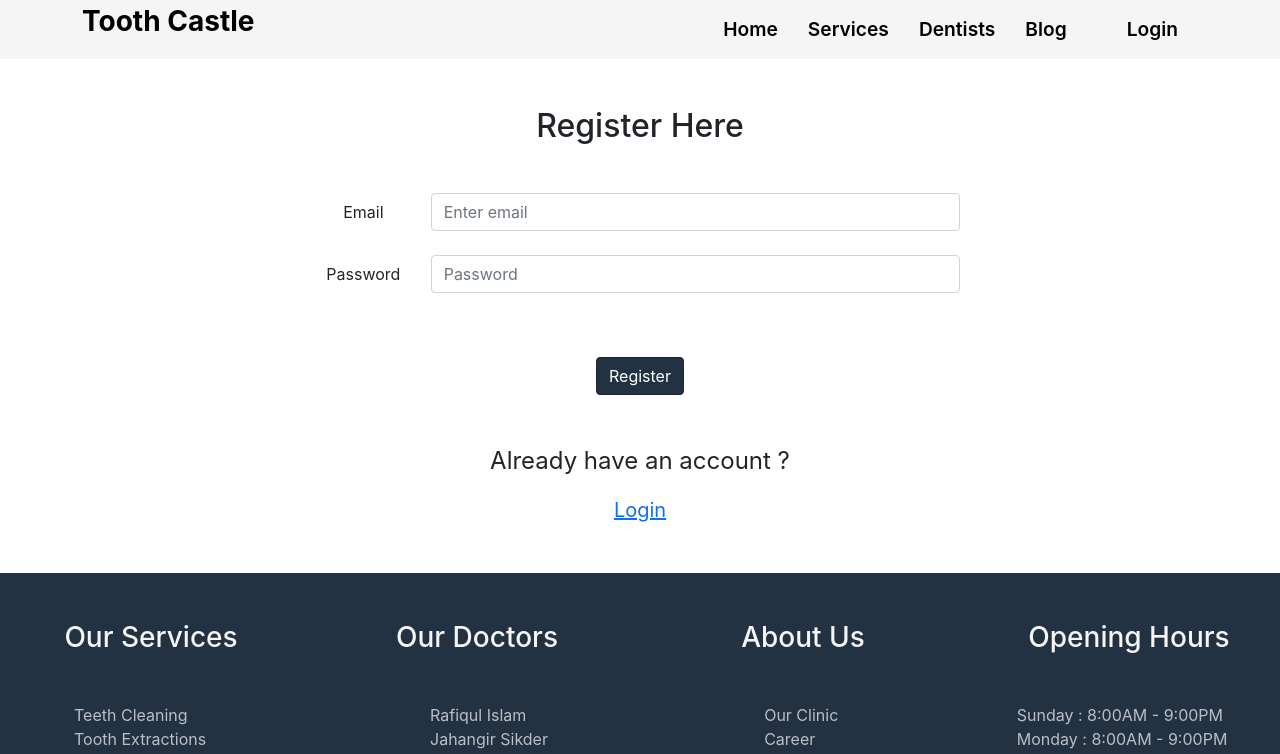
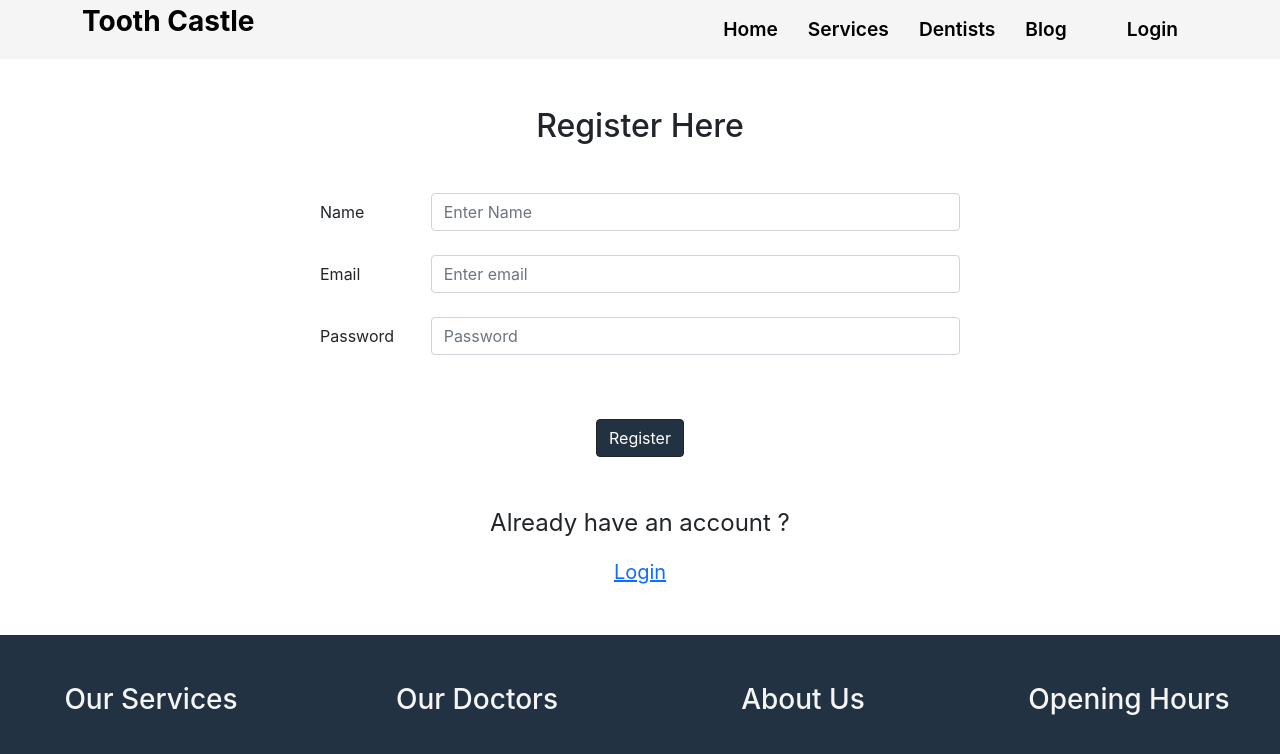
Before and after one commit to IshtiaqAhmed001/toothcastle-dental-clinic, a React (Create React App) app: page /register in a window 1280 px wide. Shown: the top 754 px of the page. Built offline with nearby package versions, Linux system fonts and the light colour scheme; no server answers.

Commit message:
login procedures done

```diff
--- a/src/components/Register/Register.js
+++ b/src/components/Register/Register.js
@@ -1,12 +1,17 @@
+import { updateProfile } from '@firebase/auth';
 import React, { useState } from 'react';
 import { Link } from 'react-router-dom';
 import useAuth from '../../hooks/useAuth';
 
 const Register = () => {
     const [email, setEmail] = useState('');
+    const [name, setName] = useState('');
     const [password, setPassword] = useState('');
-    const { registerWithEmailandPass, error, setError, signInUsingEmailandPassword } = useAuth();
+    const { registerWithEmailandPass, error, setError } = useAuth();
 
+    const handleNameChange = e => {
+        setName(e.target.value);
+    }
     const handleEmailChange = e => {
         setEmail(e.target.value);
     }
@@ -20,9 +25,12 @@ const Register = () => {
             setError('Password must be at least 6 characters long!')
             return;
         }
-        registerWithEmailandPass(email, password);
 
+        registerWithEmailandPass(name, email, password);
     }
+
+
+
 
     return (
         <div className="login-form">
@@ -31,13 +39,20 @@ const Register = () => {
 
                 <form onSubmit={handleRegister} className="w-50 mx-auto my-5">
                     <div className="form-group row mt-5">
-                        <label htmlFor="staticEmail" className="col-sm-2 col-form-label">Email</label>
+                        <label htmlFor="staicName" className="col-sm-2 col-form-label text-start">Name</label>
+                        <div className="col-sm-10 mb-4">
+                            <input onBlur={handleNameChange} type="text" className="form-control" id="staicName" placeholder="Enter Name" required />
+                        </div>
+                    </div>
+                    <div className="form-group row ">
+                        <label htmlFor="staticEmail" className="col-sm-2 col-form-label text-start">Email</label>
                         <div className="col-sm-10 mb-4">
                             <input onBlur={handleEmailChange} type="email" className="form-control" id="staticEmail" placeholder="Enter email" required />
                         </div>
                     </div>
+
                     <div className="form-group row">
-                        <label htmlFor="inputPassword" className="col-sm-2 col-form-label">Password</label>
+                        <label htmlFor="inputPassword" className="col-sm-2 col-form-label text-start">Password</label>
                         <div className="col-sm-10 mb-5">
                             <input onBlur={handlePasswordChange} type="password" className="form-control" id="inputPassword" placeholder="Password" required />
                         </div>
--- a/src/hooks/useFirebase.js
+++ b/src/hooks/useFirebase.js
@@ -1,6 +1,6 @@
 import { useEffect, useState } from "react";
 import initializeAuthentication from "../Firebase/firebase.init";
-import { getAuth, signInWithPopup, GoogleAuthProvider, signOut, onAuthStateChanged, createUserWithEmailAndPassword, signInWithEmailAndPassword } from "firebase/auth";
+import { getAuth, signInWithPopup, GoogleAuthProvider, signOut, onAuthStateChanged, createUserWithEmailAndPassword, signInWithEmailAndPassword, updateProfile } from "firebase/auth";
 
 
 initializeAuthentication();
@@ -23,18 +23,26 @@ const useFirebase = () => {
         signOut(auth)
             .then(() => { })
     }
+    const setUserName = name => {
+        updateProfile(auth.currentUser, { displayName: name })
+            .then(result => { })
+    }
 
-    const registerWithEmailandPass = (email, password) => {
+    const registerWithEmailandPass = (name, email, password) => {
         createUserWithEmailAndPassword(auth, email, password)
             .then((userCredential) => {
                 setUser(userCredential.user);
                 setError('');
+                setUserName(name);
             })
             .catch((error) => {
                 setError(error.message);
 
             });
     }
+
+
+
     const signInUsingEmailandPassword = (email, password) => {
         signInWithEmailAndPassword(auth, email, password)
             .then((userCredential) => {
@@ -65,7 +73,8 @@ const useFirebase = () => {
         registerWithEmailandPass,
         error,
         setError,
-        signInUsingEmailandPassword
+        signInUsingEmailandPassword,
+        setUserName
     }
 }
 
```
